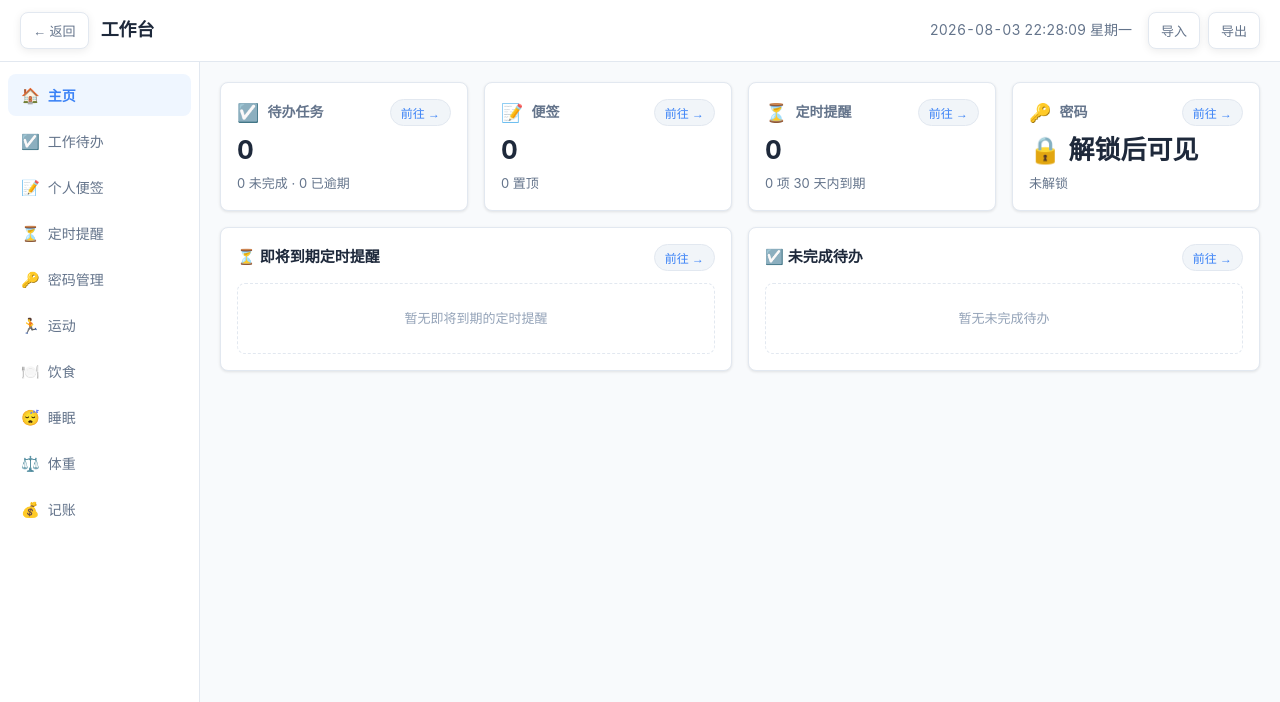
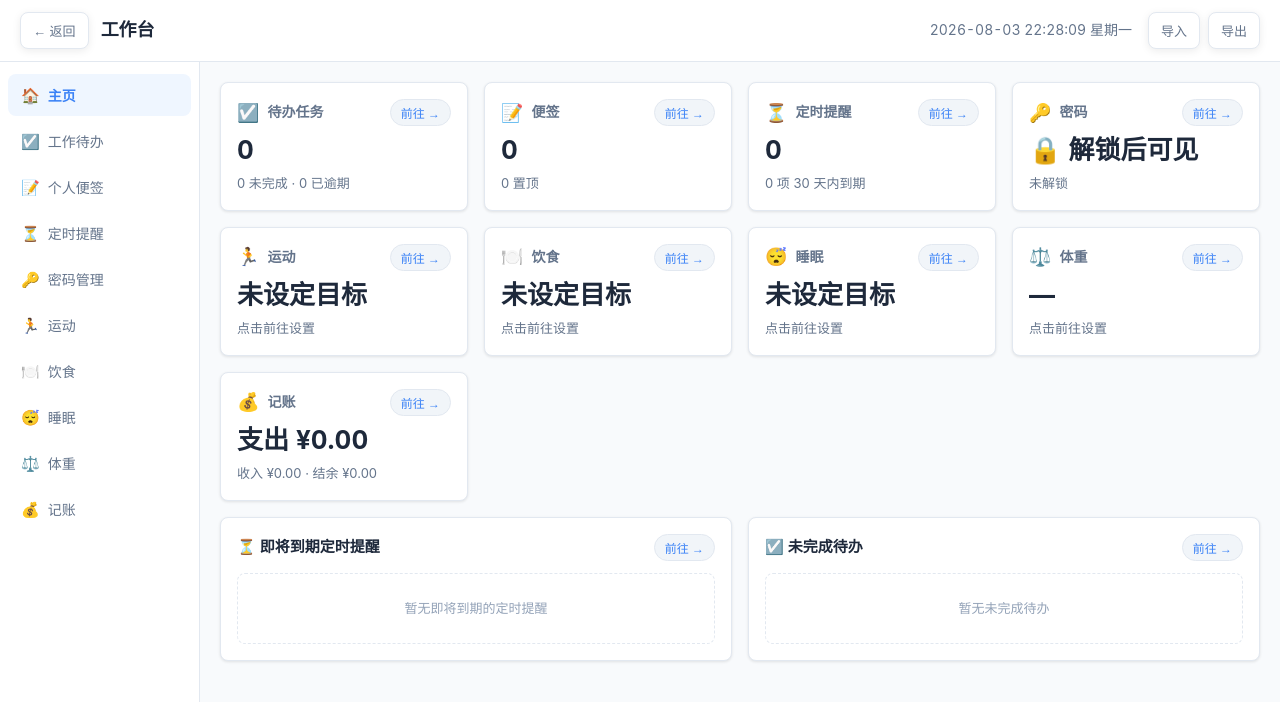
Before and after one commit to zhixiaotx/easy-web-tab, a Vue app: page /workbench in a window 1280 px wide. Shown: the top 702 px of the page. Built offline with nearby package versions, Linux system fonts and the light colour scheme.

Commit message:
feat(workbench): 首页新增健康与记账概览卡

```diff
--- a/src/components/workbench/WorkbenchHome.vue
+++ b/src/components/workbench/WorkbenchHome.vue
@@ -7,7 +7,11 @@ import { useWorkbenchTodosStore } from '@/stores/workbenchTodos'
 import { useWorkbenchNotesStore } from '@/stores/workbenchNotes'
 import { useCountdownsStore } from '@/stores/countdowns'
 import { usePasswordsStore } from '@/stores/passwords'
-import type { CountdownItem, TodoPriority, WorkbenchTodo } from '@/types'
+import { useWorkbenchHealthStore } from '@/stores/workbenchHealth'
+import { useWorkbenchLedgerStore } from '@/stores/workbenchLedger'
+import { calcBmi, calcDailyAttainment, calcExerciseAttainment, classifyBmi } from '@/composables/healthCore'
+import { calcMonthlyStats, formatYuan, monthKeyOf } from '@/composables/ledgerCore'
+import type { CountdownItem, HealthPlanMetric, TodoPriority, WorkbenchTodo } from '@/types'
 
 const emit = defineEmits<{ navigate: [section: string] }>()
 
@@ -15,6 +19,8 @@ const todosStore = useWorkbenchTodosStore()
 const notesStore = useWorkbenchNotesStore()
 const countdownsStore = useCountdownsStore()
 const passwordsStore = usePasswordsStore()
+const healthStore = useWorkbenchHealthStore()
+const ledgerStore = useWorkbenchLedgerStore()
 
 // ===== 逾期判断（同 WorkbenchTodo.vue）=====
 // 今天 = 本地日期 YYYY-MM-DD（不能用 toISOString，那是 UTC，会偏一天）
@@ -47,6 +53,72 @@ const countdownStats = computed(() => ({
     i => !i.remaining.isExpired && i.remaining.status !== 'normal'
   ).length
 }))
+
+// ===== 健康 & 记账统计卡（数值全部走 healthCore/ledgerCore 纯函数，不在此重写公式）=====
+
+// 运动指标单位（周达标 sub：次/分钟/千卡）
+const EXERCISE_UNIT: Record<HealthPlanMetric, string> = {
+  times: '次',
+  minutes: '分钟',
+  calories: '千卡',
+  duration: '次'
+}
+
+// 运动：本周达标（times=条数 / minutes=Σduration / calories=Σcalories）
+const exerciseStats = computed(() => {
+  const plan = healthStore.plans.exercise
+  const at = calcExerciseAttainment(healthStore.records.exercise, plan, localToday())
+  if (!at || !plan) return { value: '未设定目标', sub: '点击前往设置' }
+  return { value: `${at.current}/${at.target}`, sub: `本周 · ${EXERCISE_UNIT[plan.metric]}` }
+})
+
+// 饮食：今日热量合计
+const dietStats = computed(() => {
+  const at = calcDailyAttainment(healthStore.records.diet, healthStore.plans.diet, localToday())
+  if (!at) return { value: '未设定目标', sub: '点击前往设置' }
+  return { value: `${at.current}/${at.target} 千卡`, sub: '今日 · 千卡' }
+})
+
+// 睡眠：今日时长（今日无记录但有计划 → '—'）
+const sleepStats = computed(() => {
+  const today = localToday()
+  const plan = healthStore.plans.sleep
+  if (!plan) return { value: '未设定目标', sub: '点击前往设置' }
+  if (!healthStore.records.sleep.some(r => r.date === today)) return { value: '—', sub: '今日暂无记录' }
+  const at = calcDailyAttainment(healthStore.records.sleep, plan, today)
+  // 计划存在且今日有记录 → at 必非 null（calcDailyAttainment 仅无计划/模块非 diet|sleep 时返回 null）
+  if (!at) return { value: '—', sub: '今日暂无记录' }
+  return { value: `${at.current}/${at.target} 小时`, sub: '今日 · 小时' }
+})
+
+// BMI 状态标签（国标 WS/T 428-2013）
+const BMI_LABEL: Record<ReturnType<typeof classifyBmi>, string> = {
+  under: '偏瘦',
+  normal: '正常',
+  overweight: '超重',
+  obese: '肥胖'
+}
+
+// 体重：最近一条（date 降序，同日取 createdAt 新者）+ 身高 → BMI
+const weightStats = computed(() => {
+  const height = healthStore.height
+  const latest = [...healthStore.records.weight].sort((a, b) =>
+    a.date === b.date ? (a.createdAt < b.createdAt ? 1 : -1) : a.date < b.date ? 1 : -1
+  )[0]
+  if (latest === undefined || height === undefined) return { value: '—', sub: '点击前往设置' }
+  const bmi = calcBmi(latest.weightKg, height)
+  if (bmi === null) return { value: '—', sub: '点击前往设置' }
+  return { value: `BMI ${bmi.toFixed(1)} ${BMI_LABEL[classifyBmi(bmi)]}`, sub: `最近 ${latest.weightKg} kg` }
+})
+
+// 记账：本月收入/支出/结余
+const ledgerStats = computed(() => {
+  const stats = calcMonthlyStats(ledgerStore.entries, monthKeyOf(localToday()), ledgerStore.categories)
+  return {
+    value: `支出 ¥${formatYuan(stats.expense)}`,
+    sub: `收入 ¥${formatYuan(stats.income)} · 结余 ¥${formatYuan(stats.balance)}`
+  }
+})
 
 // ===== 即将到期倒计时：itemsWithRemaining 中未过期的前 3 条（已按 store 排序）=====
 const upcomingCountdowns = computed<CountdownItem[]>(() =>
@@ -131,6 +203,56 @@ function statusClass(status: CountdownItem['remaining']['status']): string {
           {{ passwordsStore.isUnlocked ? `${passwordsStore.passwords.length} 条` : '🔒 解锁后可见' }}
         </div>
         <div class="stat-sub">{{ passwordsStore.isUnlocked ? '已解锁' : '未解锁' }}</div>
+      </div>
+
+      <div class="stat-card" data-testid="home-stats-exercise">
+        <div class="stat-header">
+          <span class="stat-icon">🏃</span>
+          <span class="stat-label">运动</span>
+          <button class="nav-btn" data-testid="home-nav-exercise" @click="emit('navigate', 'exercise')">前往 →</button>
+        </div>
+        <div class="stat-value" data-testid="home-stats-value-exercise">{{ exerciseStats.value }}</div>
+        <div class="stat-sub" data-testid="home-stats-sub-exercise">{{ exerciseStats.sub }}</div>
+      </div>
+
+      <div class="stat-card" data-testid="home-stats-diet">
+        <div class="stat-header">
+          <span class="stat-icon">🍽️</span>
+          <span class="stat-label">饮食</span>
+          <button class="nav-btn" data-testid="home-nav-diet" @click="emit('navigate', 'diet')">前往 →</button>
+        </div>
+        <div class="stat-value" data-testid="home-stats-value-diet">{{ dietStats.value }}</div>
+        <div class="stat-sub" data-testid="home-stats-sub-diet">{{ dietStats.sub }}</div>
+      </div>
+
+      <div class="stat-card" data-testid="home-stats-sleep">
+        <div class="stat-header">
+          <span class="stat-icon">😴</span>
+          <span class="stat-label">睡眠</span>
+          <button class="nav-btn" data-testid="home-nav-sleep" @click="emit('navigate', 'sleep')">前往 →</button>
+        </div>
+        <div class="stat-value" data-testid="home-stats-value-sleep">{{ sleepStats.value }}</div>
+        <div class="stat-sub" data-testid="home-stats-sub-sleep">{{ sleepStats.sub }}</div>
+      </div>
+
+      <div class="stat-card" data-testid="home-stats-weight">
+        <div class="stat-header">
+          <span class="stat-icon">⚖️</span>
+          <span class="stat-label">体重</span>
+          <button class="nav-btn" data-testid="home-nav-weight" @click="emit('navigate', 'weight')">前往 →</button>
+        </div>
+        <div class="stat-value" data-testid="home-stats-value-weight">{{ weightStats.value }}</div>
+        <div class="stat-sub" data-testid="home-stats-sub-weight">{{ weightStats.sub }}</div>
+      </div>
+
+      <div class="stat-card" data-testid="home-stats-ledger">
+        <div class="stat-header">
+          <span class="stat-icon">💰</span>
+          <span class="stat-label">记账</span>
+          <button class="nav-btn" data-testid="home-nav-ledger" @click="emit('navigate', 'ledger')">前往 →</button>
+        </div>
+        <div class="stat-value" data-testid="home-stats-value-ledger">{{ ledgerStats.value }}</div>
+        <div class="stat-sub" data-testid="home-stats-sub-ledger">{{ ledgerStats.sub }}</div>
       </div>
     </div>
 
```
